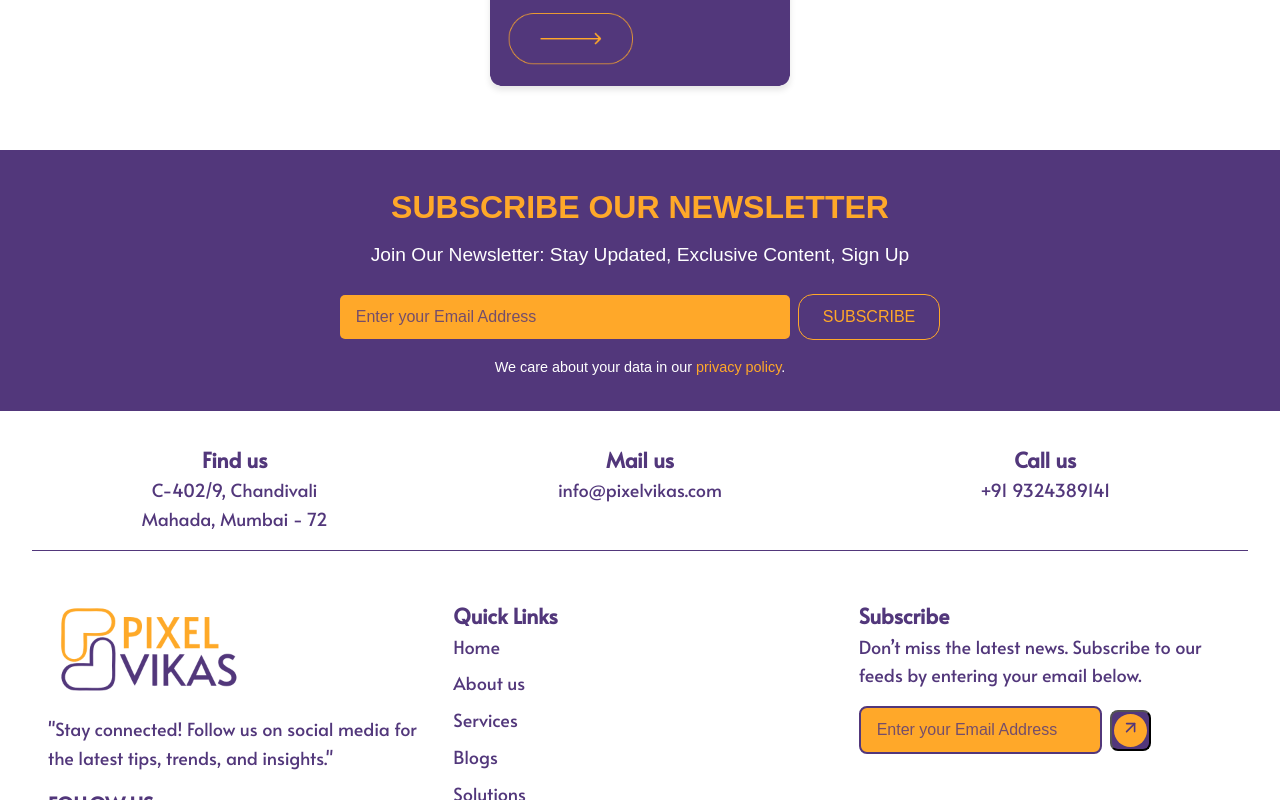
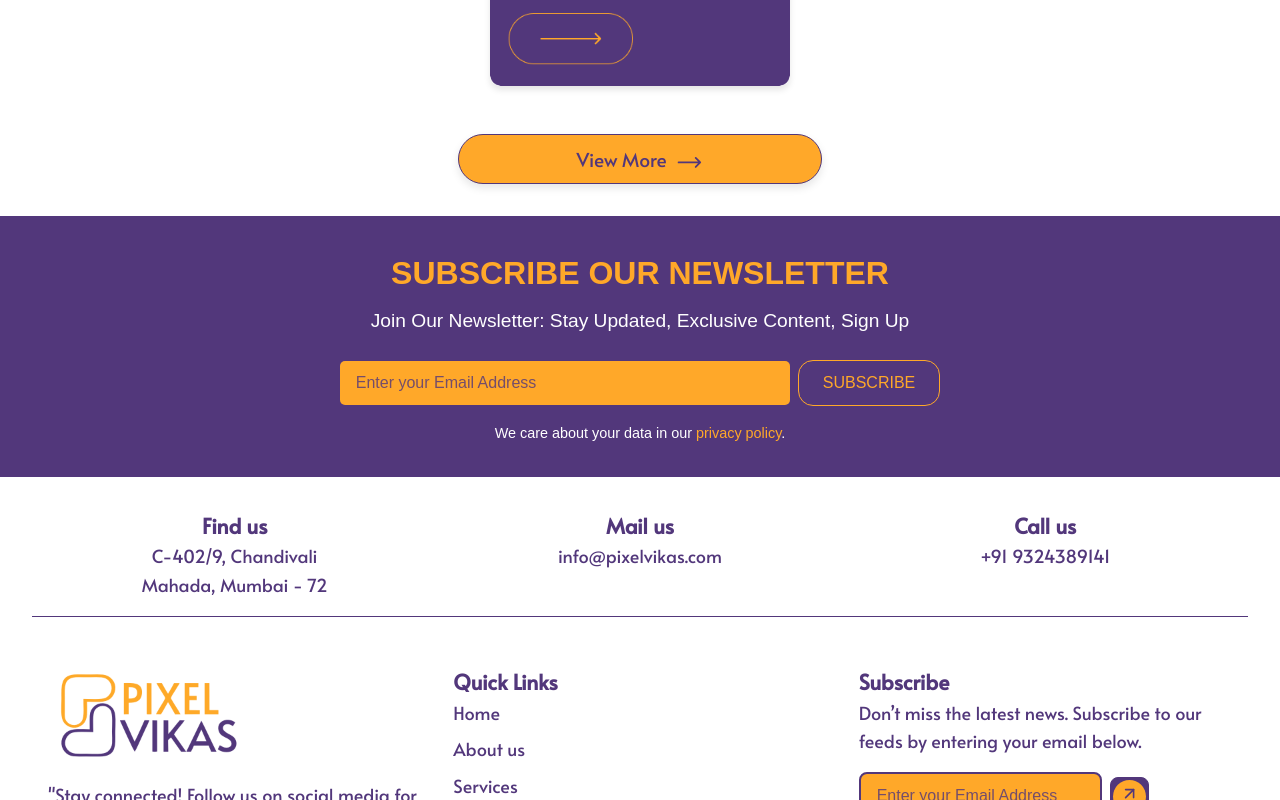
Before and after one commit to pixelvikas/Pixel-Vikas, a React (Vite) app: page / in a window 1280 px wide. Shown: the part 6400-7200 px from the top of the page. Built offline with nearby package versions, Linux system fonts and the light colour scheme; a web font is replaced by a local one.

Commit message:
BLOG Button | Footer modification

```diff
--- a/src/components/Footer.css
+++ b/src/components/Footer.css
@@ -254,6 +254,7 @@
 .footer-submit-button {
   padding: 2px;
   border-radius: 0.5rem;
+  border: solid 1px #52377b;
   background-color: #52377b;
 }
 
--- a/src/pages/Home.css
+++ b/src/pages/Home.css
@@ -1078,7 +1078,6 @@
   .project-button {
     width: 80%; /* Full width for small screens */
     font-size: 1.2rem; /* Text size adjustment */
-    padding: 0.6rem 1rem; /* Adjusted padding for compact size */
   }
 
   .project-button svg {
--- a/src/pages/Home.jsx
+++ b/src/pages/Home.jsx
@@ -383,6 +383,12 @@ const Home = () => {
             </div>
           ))}
         </div>
+        <button className="project-button">
+          <span>View More</span>
+          <div className="project-arrow">
+            <HiArrowLongRight />
+          </div>
+        </button>
       </div>
 
       <div className="newsletter">
```
